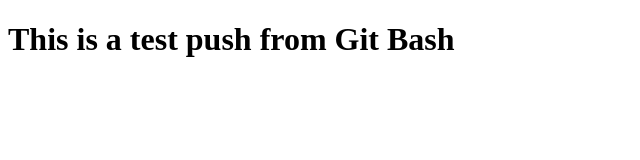
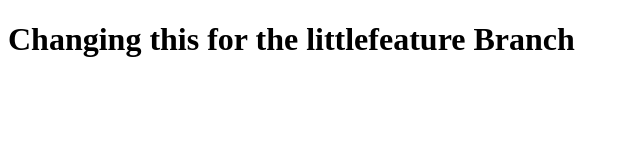
Before and after one commit to ClaytonSeager/background-generator, a plain HTML site: page index.html in a window 1280 px wide. Shown: the whole page, without its empty margins (0-640 px from the left). Drawn offline with Linux system fonts and the light colour scheme.

Commit message:
Created littlefeature branch to update small bits of code

```diff
--- a/index.html
+++ b/index.html
@@ -4,6 +4,6 @@
     <link rel="stylesheet" type="text/css" href="style.css">
 </head>
 <body>
-<h1>This is a test push from Git Bash</h1>
+<h1>Changing this for the littlefeature Branch</h1>
 <script type="text/javascript" src="practice.js"></script>
 </body>
```
